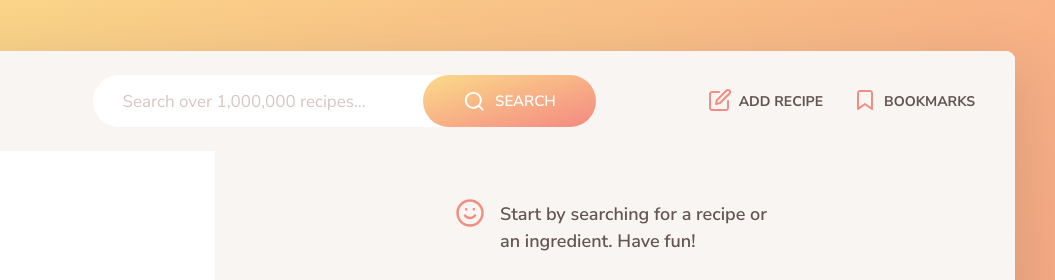
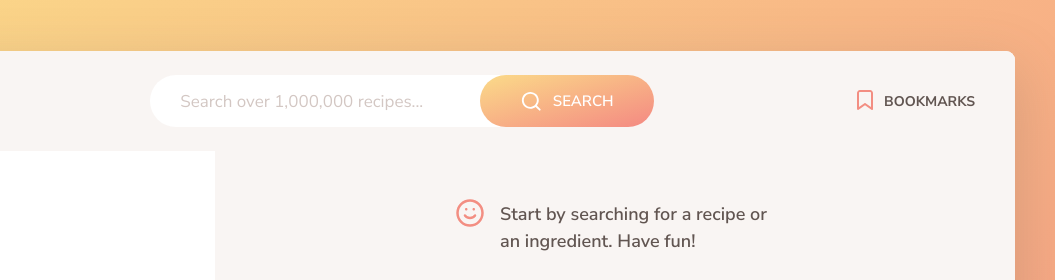
Before and after one commit to scottlv95/Forkify_App, a website built with Parcel: page index.html in a window 1280 px wide. Shown: the top 280 px of the page, 225-1280 px from the left. Built offline with nearby package versions, Linux system fonts and the light colour scheme.

Commit message:
added .gitignore

```diff
--- a/index.html
+++ b/index.html
@@ -38,10 +38,10 @@
           <ul class="nav__list">
             <li class="nav__item">
               <button class="nav__btn nav__btn--add-recipe">
-                <svg class="nav__icon">
+                <!-- <svg class="nav__icon">
                   <use href="src/img/icons.svg#icon-edit"></use>
                 </svg>
-                <span>Add recipe</span>
+                <span>Add recipe</span> -->
               </button>
             </li>
             <li class="nav__item">
```
Also changed, not shown: package.json (added, +22 -0 lines), 2 other files.
